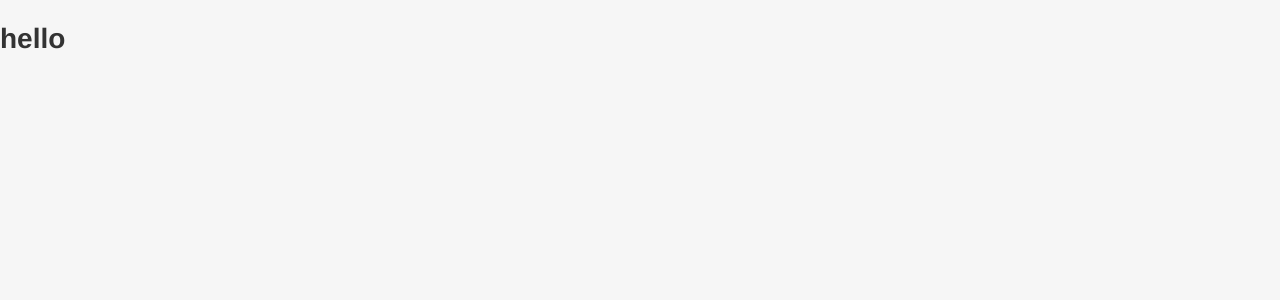
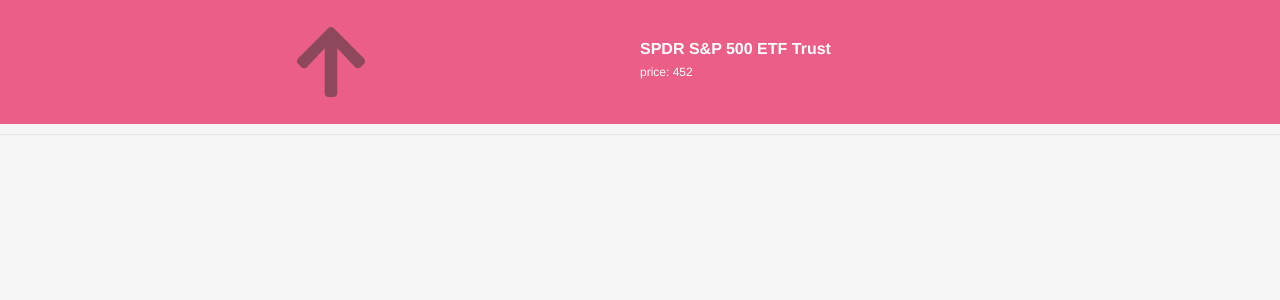
Before and after one commit to miguelesco/capstone-m3, a React (Create React App) app: page / in a window 1280 px wide. Shown: the top 300 px of the page. Built offline with nearby package versions, Linux system fonts and the light colour scheme.

Commit message:
initial top card

```diff
--- a/src/components/App.js
+++ b/src/components/App.js
@@ -5,6 +5,7 @@ import {
   Route,
 } from 'react-router-dom';
 import GlobalStyles from '../styles/GlobalStyles';
+import Home from './home/Home';
 
 function App() {
   return (
@@ -12,7 +13,7 @@ function App() {
       <GlobalStyles />
       <Switch>
         <Route path="/" exact>
-          <h1>hello</h1>
+          <Home />
         </Route>
       </Switch>
     </Router>
--- /dev/null
+++ b/src/components/general/largeCard/LargeCard.jsx
@@ -0,0 +1,33 @@
+/* eslint-disable linebreak-style */
+import Proptypes from 'prop-types';
+import { FaArrowUp } from 'react-icons/fa';
+import { Card, TopTitle } from './styles';
+
+const LargeCard = (props) => {
+  const { popularStock } = props;
+  const { name, price } = popularStock;
+  return (
+    <Card>
+      <FaArrowUp fontSize="80" fillOpacity={0.5} />
+      <TopTitle>
+        <p>
+          {name}
+        </p>
+        <span>
+          price:
+          {' '}
+          {price}
+        </span>
+      </TopTitle>
+    </Card>
+  );
+};
+
+export default LargeCard;
+
+LargeCard.propTypes = {
+  popularStock: Proptypes.shape({
+    name: Proptypes.string,
+    price: Proptypes.number,
+  }).isRequired,
+};
--- /dev/null
+++ b/src/components/general/largeCard/styles.js
@@ -0,0 +1,28 @@
+/* eslint-disable linebreak-style */
+import styled from 'styled-components';
+
+export const Card = styled.div`
+  display: inline-grid;
+  grid-template-columns: 1fr 1fr;
+  place-items: center;
+  width: 100%;
+  background-color: rgba(235, 94, 136, 1);
+  padding: 22px;
+  box-sizing: border-box;
+`;
+
+export const TopTitle = styled.div`
+  width: 100%;
+  height: 100%;
+  p {
+    font-size: 16px;
+    font-weight: bold;
+    color: #fff;
+    margin-bottom: 0px;
+  }
+  span {
+    font-size: 12px;
+    color: #fff;
+    font-weight: normal;
+  }
+`;
--- /dev/null
+++ b/src/components/home/Home.jsx
@@ -0,0 +1,19 @@
+/* eslint-disable linebreak-style */
+import { useState } from 'react';
+import { Container, Line } from './styles';
+import LargeCard from '../general/largeCard/LargeCard';
+
+const Home = () => {
+  const [popularStock] = useState({
+    name: 'SPDR S&P 500 ETF Trust',
+    price: 452,
+  });
+  return (
+    <Container>
+      <LargeCard popularStock={popularStock} />
+      <Line />
+    </Container>
+  );
+};
+
+export default Home;
--- /dev/null
+++ b/src/components/home/styles.js
@@ -0,0 +1,22 @@
+/* eslint-disable linebreak-style */
+import styled from 'styled-components';
+
+export const Container = styled.div`
+  display: flex;
+  flex-direction: column;
+  align-items: center;
+  justify-content: center;
+  width: 100%;
+  height: 100%;
+  background-color: #f5f5f5;
+  padding: 0px;
+  margin: 0px;
+`;
+
+export const Line = styled.div`
+  width: 100%;
+  height: 1px;
+  background-color: #e5e5e5;
+  margin-top: 10px;
+  margin-bottom: 10px;
+`;
```
Also changed, not shown: 2 other files (tests, documents, lock files or other folders).
